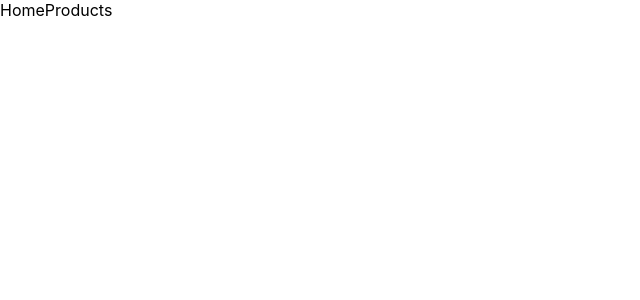
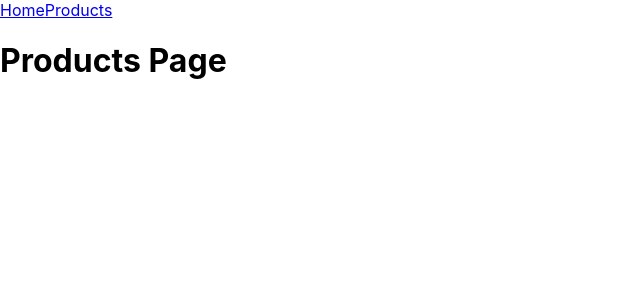
Before and after one commit to MattVegh/react-router, a React (Create React App) app: page /products in a window 1280 px wide. Shown: the top 300 px of the page, without its empty margins (0-640 px from the left). Built offline with nearby package versions, Linux system fonts and the light colour scheme.

Commit message:
links and route

```diff
--- a/src/AppTwo.js
+++ b/src/AppTwo.js
@@ -1,5 +1,5 @@
 import React from "react"
-
+import { Route, Link } from 'react-router-dom'
 import Home from './AppTwoComponents/Home'
 import Products from './AppTwoComponents/Products'
 
@@ -7,9 +7,17 @@ function App() {
     return (
         <div>
             <nav>
-                <a>Home</a>
-                <a>Products</a>
+                <Link to='/'>Home</Link>
+                <Link to='/products'>Products</Link>
             </nav>
+
+            <Route exact path='/'>
+                <Home />
+            </Route>
+
+            <Route path='/products'>
+                <Products />
+            </Route>
             {/*
                 Route between 2 components depending on the path:
                 1. Home page ("/")
--- a/src/AppTwoComponents/Products.js
+++ b/src/AppTwoComponents/Products.js
@@ -1,4 +1,5 @@
 import React from "react"
+import productsData from './productsData'
 
 function Products() {
     return (
```
